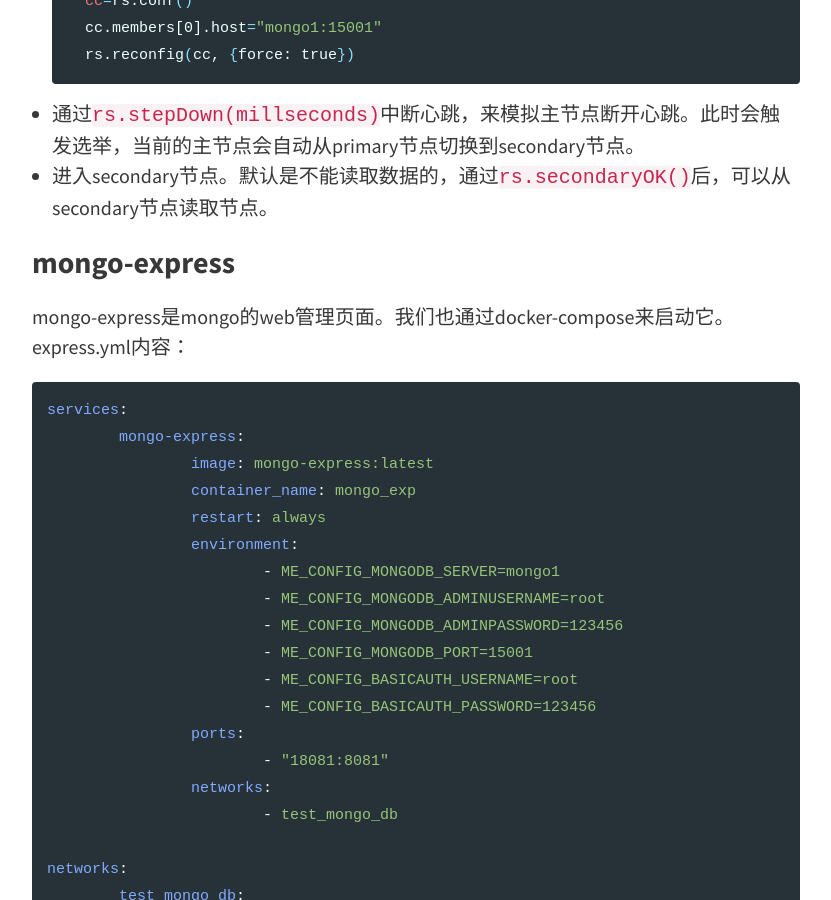
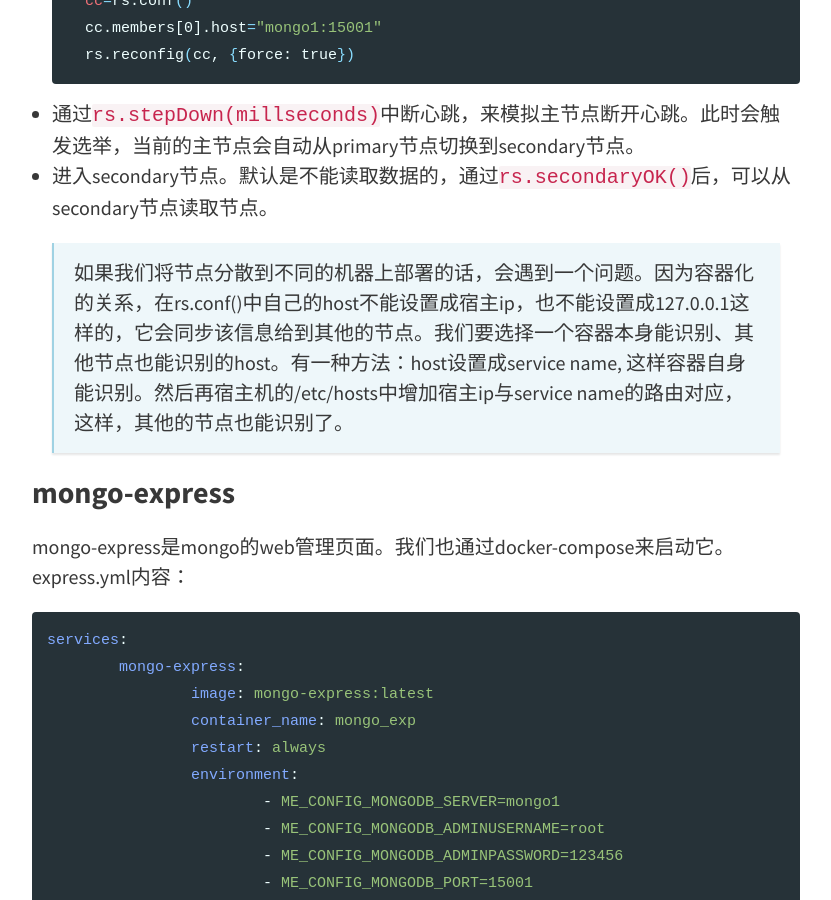
Before and after one commit to ejin66/ejin66.github.io, a Jekyll site: the page built from _posts/2021-07-04-MongoDB集群日记.md, in a window 1280 px wide and 900 px high, scrolled down 4781 px. Shown: the whole window, without its empty margins (224-1055 px from the left). Built offline with Jekyll 4.4.1, drawn with Linux system fonts in a browser that asks for light colours.

Commit message:
Update 2021-07-04-MongoDB集群日记.md

```diff
--- a/_posts/2021-07-04-MongoDB集群日记.md
+++ b/_posts/2021-07-04-MongoDB集群日记.md
@@ -147,6 +147,7 @@ networks:
 - 通过`rs.stepDown(millseconds)`中断心跳，来模拟主节点断开心跳。此时会触发选举，当前的主节点会自动从primary节点切换到secondary节点。
 - 进入secondary节点。默认是不能读取数据的，通过`rs.secondaryOK()`后，可以从secondary节点读取节点。
 
+> 如果我们将节点分散到不同的机器上部署的话，会遇到一个问题。因为容器化的关系，在rs.conf()中自己的host不能设置成宿主ip，也不能设置成127.0.0.1这样的，它会同步该信息给到其他的节点。我们要选择一个容器本身能识别、其他节点也能识别的host。有一种方法：host设置成service name, 这样容器自身能识别。然后再宿主机的/etc/hosts中增加宿主ip与service name的路由对应，这样，其他的节点也能识别了。
 
 ### mongo-express
 mongo-express是mongo的web管理页面。我们也通过docker-compose来启动它。
```
